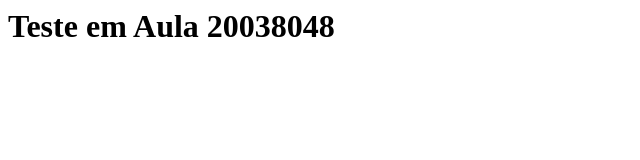
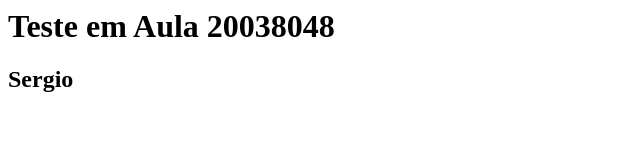
Before and after one commit to sergiolmm-pucc/GCSIC, a website: page index.html in a window 1280 px wide. Shown: the full height of the page, 0-640 px from the left. Drawn offline with Linux system fonts and the light colour scheme.

Commit message:
Update index.html
SLMM

```diff
--- a/index.html
+++ b/index.html
@@ -6,5 +6,6 @@
         <h1> Teste em Aula
             20038048
         </h1>
+        <h2>Sergio</h2>
     </body>
 </html>
```
